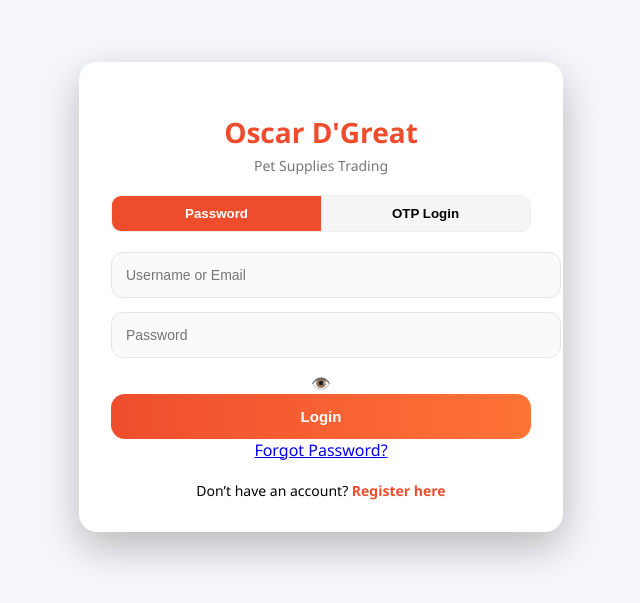
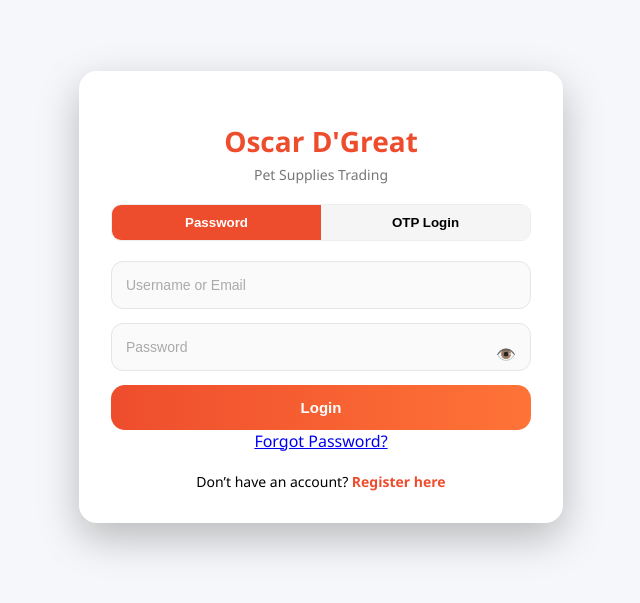
Before and after one commit to cyrose22/capstone-frontend, a React (Vite) app: page / in a window 1280 px wide. Shown: the part 103-706 px from the top of the page, without its empty margins (319-959 px from the left). Built offline with nearby package versions, Linux system fonts and the light colour scheme.

Commit message:
update login

```diff
--- a/src/UI/Login/login.css
+++ b/src/UI/Login/login.css
@@ -63,28 +63,40 @@ body {
   opacity: 0.9;
 }
 
-/* Inputs */
+/* Clean input styling */
 input {
   width: 100%;
-  padding: 13px;
+  height: 48px;                /* fixed height */
+  padding: 0 16px;             /* horizontal padding only */
   margin-bottom: 14px;
-  border-radius: 10px;
+  border-radius: 12px;
   border: 1px solid #ddd;
   font-size: 14px;
-  transition: 0.3s;
+  background: #f9f9f9;
+  transition: all 0.2s ease;
+  box-sizing: border-box;
 }
 
+/* Focus effect */
 input:focus {
   outline: none;
   border-color: #ee4d2d;
+  background: #fff;
   box-shadow: 0 0 0 3px rgba(238, 77, 45, 0.15);
+}
+
+/* Placeholder fix */
+input::placeholder {
+  color: #aaa;
+  font-size: 14px;
 }
 
 /* OTP style */
 .otp-section input {
   text-align: center;
-  letter-spacing: 5px;
-  font-size: 18px;
+  letter-spacing: 4px;
+  font-size: 16px;
+  font-weight: 600;
 }
 
 /* Button */
@@ -105,6 +117,23 @@ input:focus {
   box-shadow: 0 8px 20px rgba(238, 77, 45, 0.3);
 }
 
+.password-wrapper {
+  position: relative;
+}
+
+.password-wrapper input {
+  padding-right: 45px;
+}
+
+.password-wrapper span {
+  position: absolute;
+  right: 15px;
+  top: 50%;
+  transform: translateY(-50%);
+  cursor: pointer;
+  font-size: 16px;
+}
+
 /* Links */
 .register-link {
   margin-top: 18px;
```
